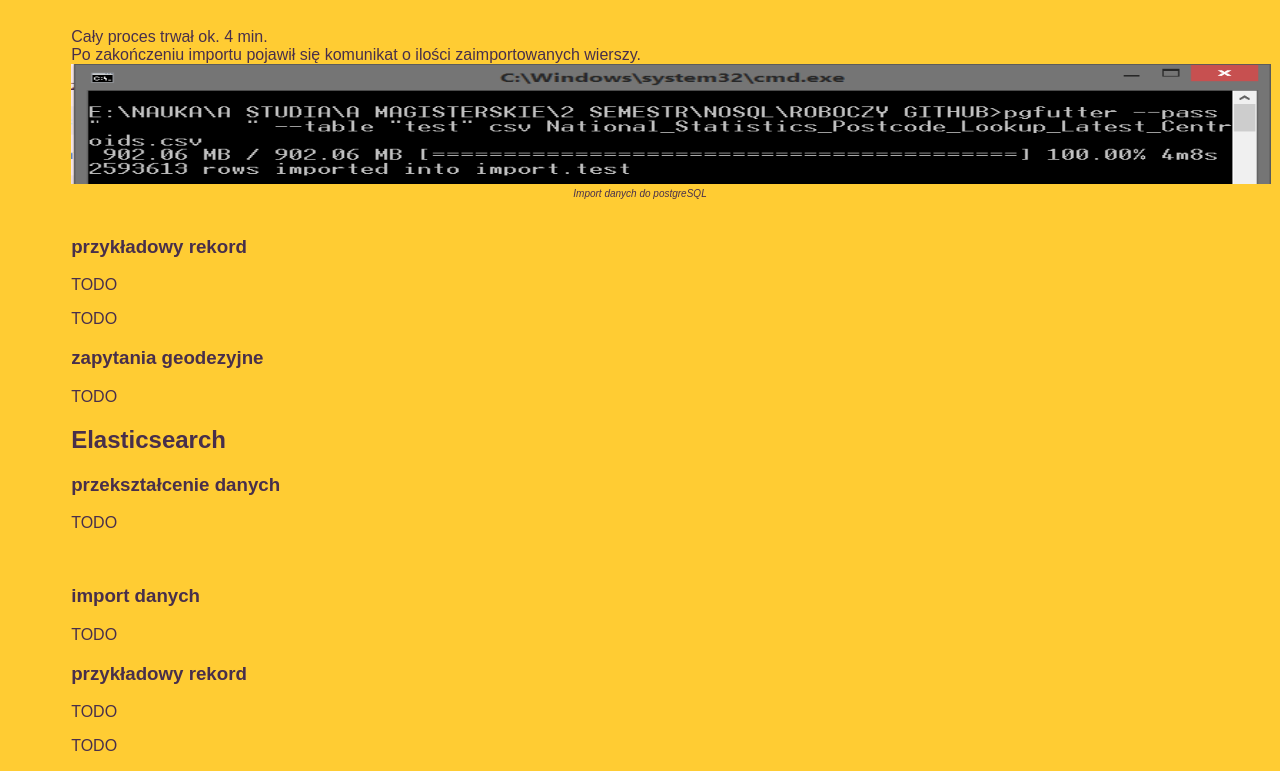
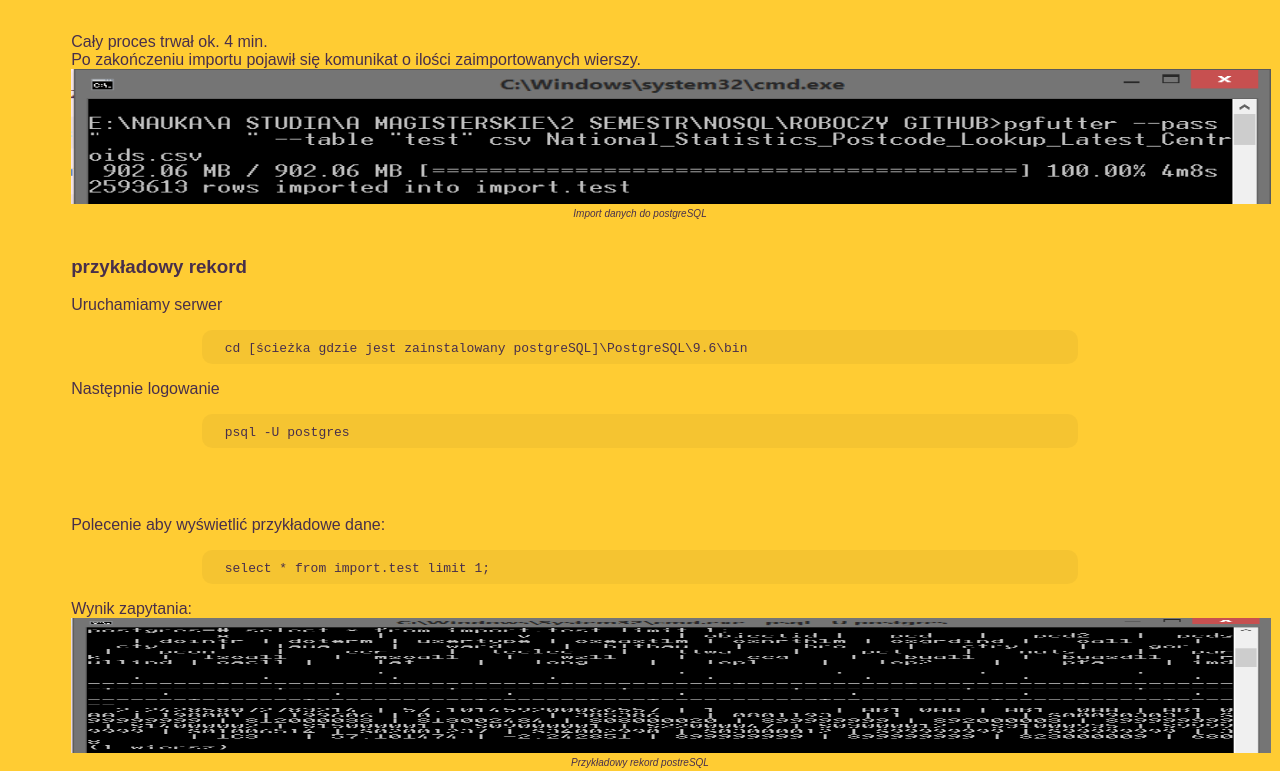
Before and after one commit to Mareks1/noSQL-projekt, a plain HTML site: page docs/pages/ZadGeoMB.html in a window 1280 px wide. Shown: the part 2582-3353 px from the top of the page. Drawn offline with Linux system fonts and the light colour scheme.

Commit message:
przykładowy rekord

```diff
--- a/docs/pages/ZadGeoMB.html
+++ b/docs/pages/ZadGeoMB.html
@@ -153,7 +153,7 @@ pgfutter --pass "[hasło]" --table "test" csv map.csv
 		</br>
 		Zużycie zasobów komputera podczas importu danych.
 			<div class="text-center">
-				<img src="../images/wydpsql.PNG" height="440em" width="500em">
+				<img src="../images/wydpsql.PNG" height="445em" width="500em">
 			</div>
 			<div class="description-image">Import danych do postreSQL</div>
 		</br></br>
@@ -161,17 +161,39 @@ pgfutter --pass "[hasło]" --table "test" csv map.csv
 		</br>
 			Po zakończeniu importu pojawił się komunikat o ilości zaimportowanych wierszy.
 			<div class="text-center">
-				<img src="../images/endimport.PNG" height="120em" width="1200em">
+				<img src="../images/endimport.PNG" height="135em" width="1200em">
 			</div>
 			<div class="description-image">Import danych do postgreSQL</div>
 		</br>
 		</p>
 		<h3 id="psql3">przykładowy rekord</h3>
 		<p>
-			TODO
+			Uruchamiamy serwer
+			<div class="command">
+				<code>
+cd [ścieżka gdzie jest zainstalowany postgreSQL]\PostgreSQL\9.6\bin
+				</code>
+			</div>
+			Następnie logowanie
+			<div class="command">
+				<code>
+psql -U postgres
+				</code>
+			</div>
+			</br></br>
 		</p>
 		<p>
-			TODO
+			Polecenie aby wyświetlić przykładowe dane:
+			<div class="command">
+				<code>
+select * from import.test limit 1;
+				</code>
+			</div>
+			Wynik zapytania:
+			<div class="text-center">
+				<img src="../images/1wpsql.PNG" height="135em" width="1200em">
+			</div>
+<div class="description-image">Przykładowy rekord postreSQL</div>
 		</p>
 		<h3 id="psql4">zapytania geodezyjne</h3>
 		<p>
```
